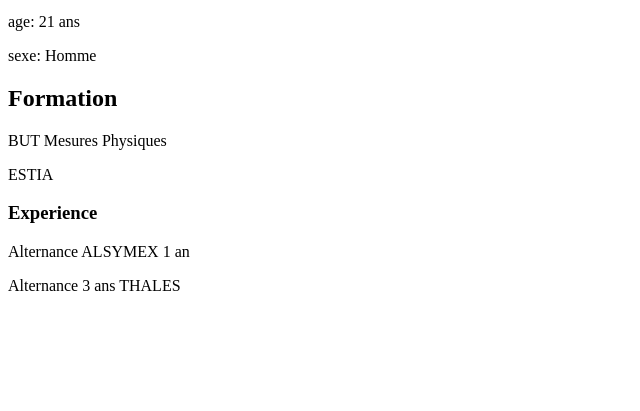
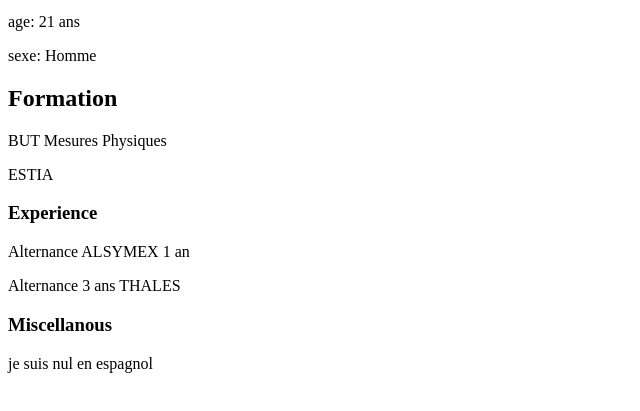
Before and after one commit to MathisGiordano/MathisGiordano.github.io, a plain HTML site: page index.html in a window 1280 px wide. Shown: the part 101-512 px from the top of the page, without its empty margins (0-640 px from the left). Drawn offline with Linux system fonts and the light colour scheme.

Commit message:
feat: added Miscellanous

```diff
--- a/index.html
+++ b/index.html
@@ -15,5 +15,7 @@
     <h3>Experience</h3>
     <p>Alternance ALSYMEX 1 an</p>
     <p>Alternance 3 ans THALES</p>
+    <h3>Miscellanous</h3>
+    <p>je suis nul en espagnol</p>
   </body>
 </html>
```
